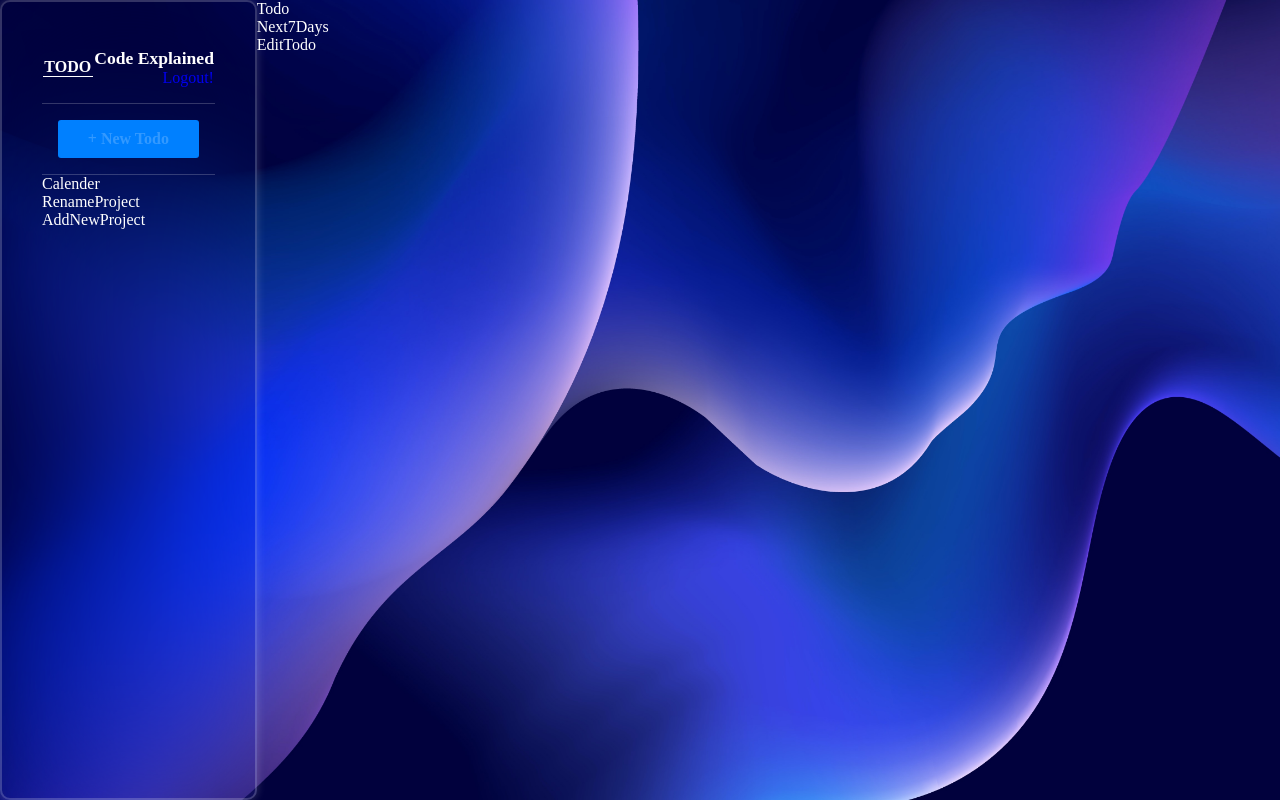
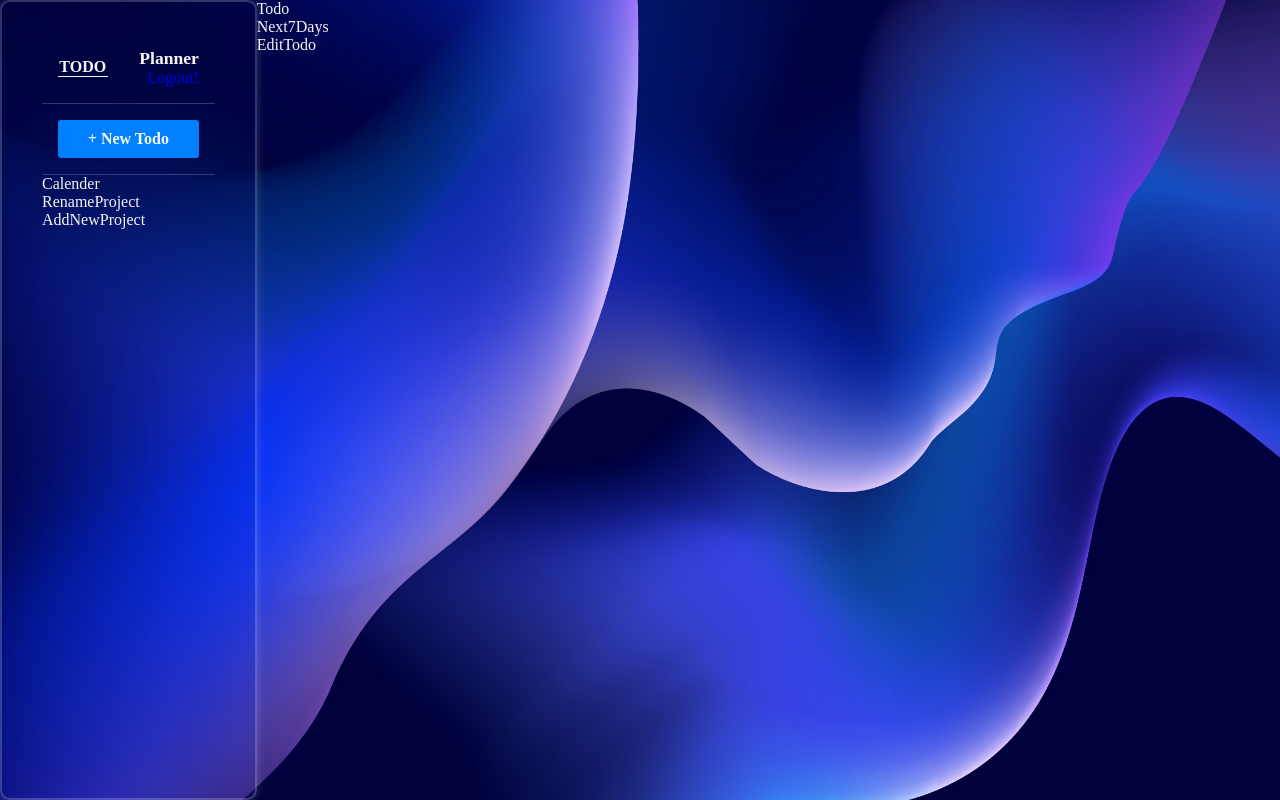
Before and after one commit to bnfshedehqan/toDo-app, a React (Create React App) app in the folder todo-app/: page / in a window 1280 px wide. Built offline with nearby package versions, Linux system fonts and the light colour scheme.

Commit message:
change color style

```diff
--- a/todo-app/src/App.css
+++ b/todo-app/src/App.css
@@ -27,7 +27,7 @@ body {
   border: 2px solid rgba(255, 255, 255, 0.2);
   backdrop-filter: blur(70px);
   box-shadow: 0 0 10px rgba(255, 255, 255, 0.2);
-  color: #fff;
+  color: whitesmoke;
   border-radius: 10px;
   padding: 30px 40px;
 
@@ -40,7 +40,7 @@ body {
 .Main {
   width: 100%;
   height: 100%;
-  color: #fff;
+  color: whitesmoke;
 }
 
 /* User */
@@ -48,7 +48,7 @@ body {
   display: flex;
   align-items: center;
   justify-content: space-around;
-  color: #fff;
+  color: whitesmoke;
   padding: 1rem 0;
   text-align: center;
   border-bottom: 1px solid rgba(255, 255, 255, 0.2);
@@ -57,7 +57,7 @@ body {
 /* logo */
 .User .logo {
   width: 50px;
-  border-bottom: 1px solid #fff;
+  border-bottom: 1px solid whitesmoke;
 }
 .User .info p {
   font-size: 1.1rem;
@@ -100,7 +100,7 @@ body {
   border-radius: 3px;
   font-size: 1rem;
   background-color: #0080ff;
-  color: rgba(255, 255, 255, 0.2);
+  color: whitesmoke;
   font-weight: bold;
   cursor: pointer;
 }
@@ -112,7 +112,7 @@ body {
 .AddNewTodo form {
   padding: 1rem 1rem calc(1rem + 40px) 1rem;
   width: 500px;
-  background-color: white;
+  background-color: whitesmoke;
   color: #000;
   border-radius: 4px;
 }
@@ -122,6 +122,7 @@ body {
   margin-bottom: 0.5rem;
   border: none;
   font-size: 1.2rem;
+  background: whitesmoke;
 }
 .AddNewTodo form .text input:focus {
   outline: none;
--- a/todo-app/src/components/User.js
+++ b/todo-app/src/components/User.js
@@ -6,7 +6,7 @@ const User = () => {
       <h4>TODO</h4>
     </div>
     <div className="info">
-      <p>Code Explained</p>
+      <p>Planner</p>
       <a href="#">Logout!</a>
     </div>
   </div>;
```
